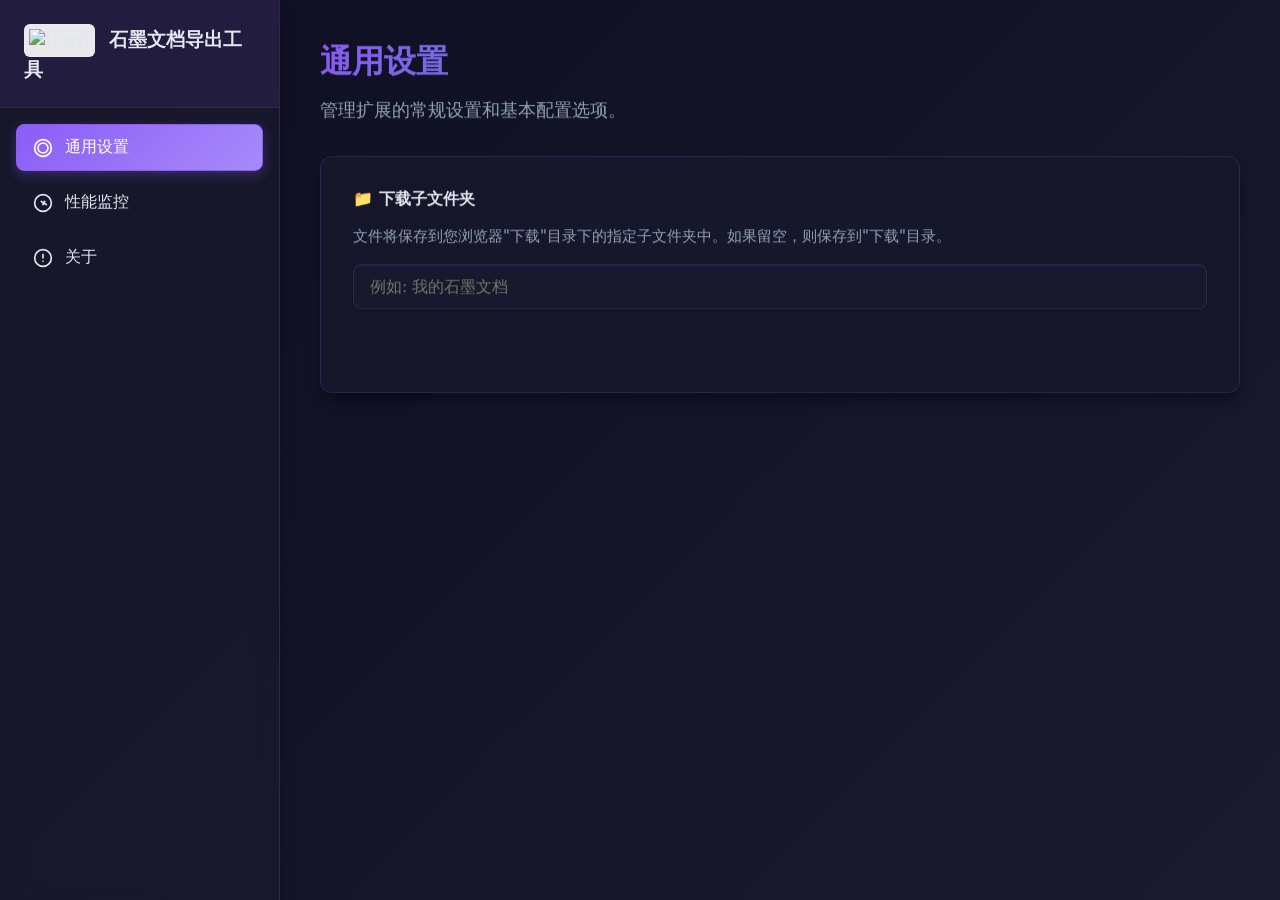
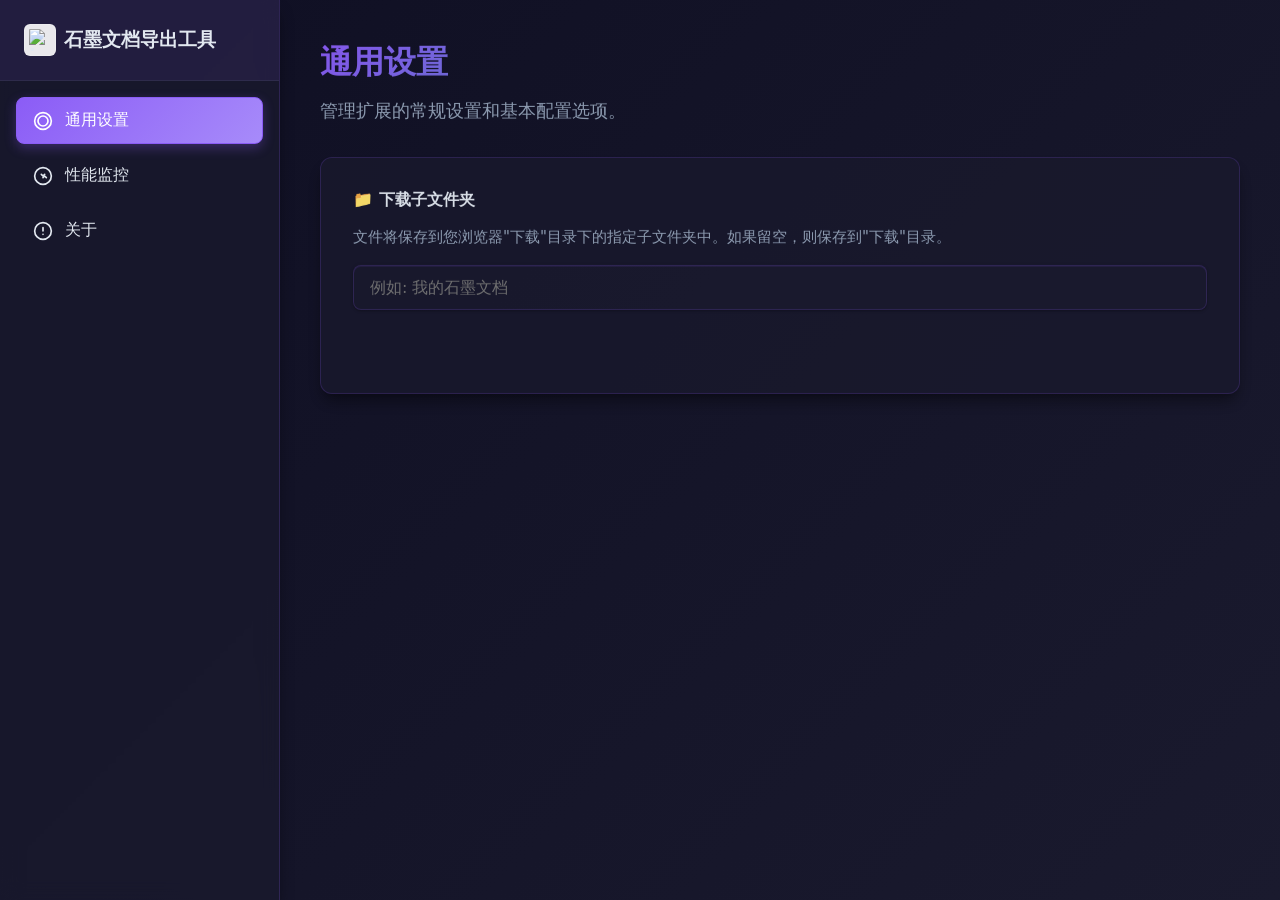

update

--- a/settings.css
+++ b/settings.css
@@ -89,12 +89,20 @@ body {
 }
 
 .sidebar-header {
+    display: flex;
+    align-items: center;
     padding: 24px;
     font-size: 1.2rem;
     font-weight: 600;
     border-bottom: 1px solid var(--border-secondary);
     color: var(--text-primary);
     background: var(--bg-hover);
+}
+
+.sidebar-header h3 {
+    margin: 0;
+    display: inline-block;
+    vertical-align: middle;
 }
 
 .sidebar-nav {
